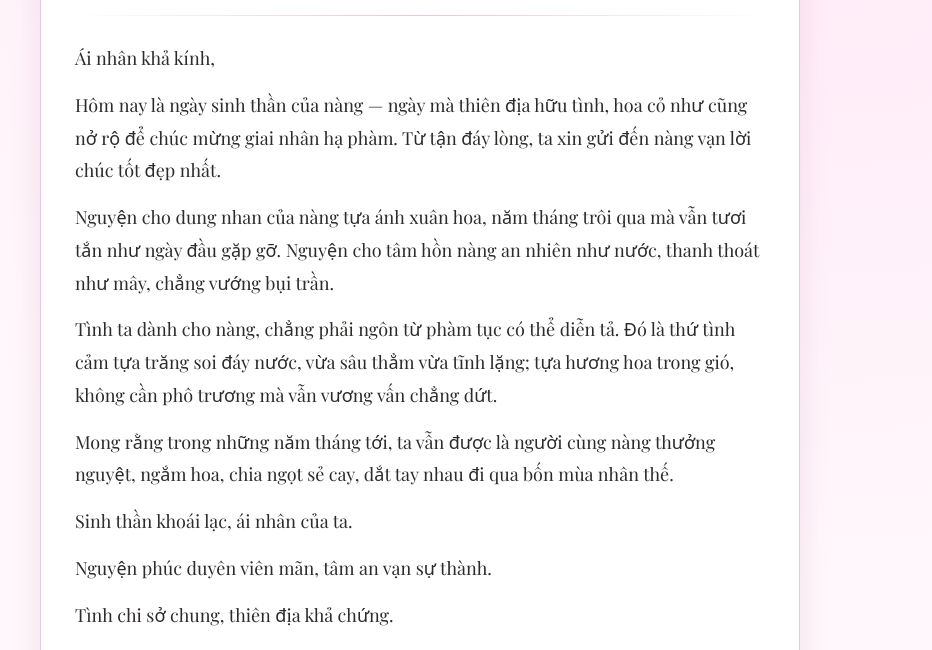
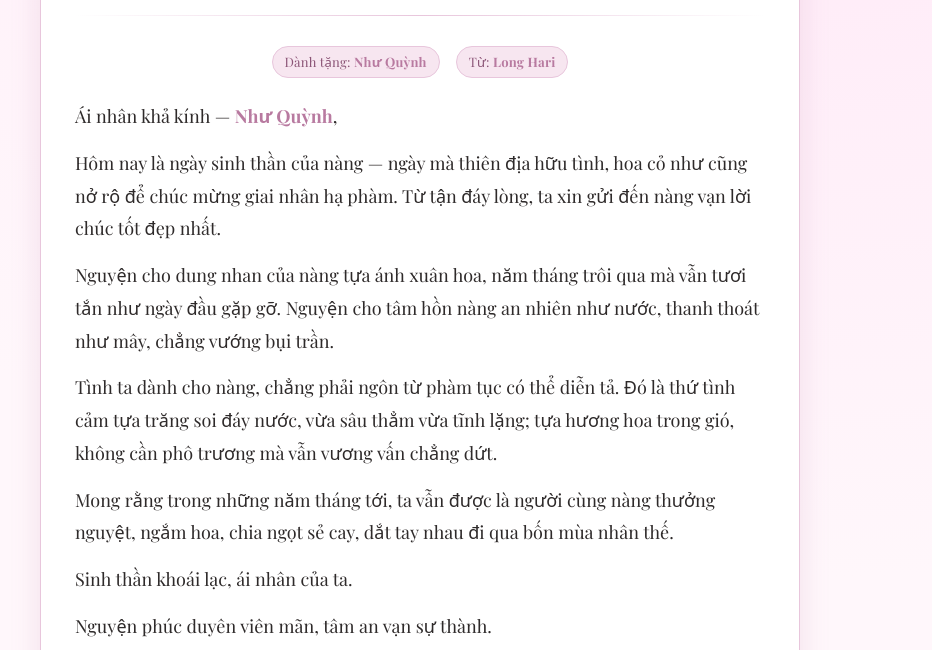
Before and after one commit to LongHai1852/birthday-page, a plain HTML site: page index.html in a window 1280 px wide. Shown: the part 125-775 px from the top of the page, without its empty margins (220-1152 px from the left). Drawn offline with nearby package versions, Linux system fonts and the light colour scheme.

Commit message:
Enhance birthday message layout with recipient and sender tags

```diff
--- a/index.html
+++ b/index.html
@@ -28,14 +28,21 @@
     .sign { margin-top: 22px; font-style: italic; text-align: right; }
     .badge { display:inline-block; padding: 6px 10px; border-radius: 999px; background: #f7e6f0; color: #8b5476; font-size: 12px; letter-spacing: .3px; margin: 10px auto 0; }
     footer { margin-top: 18px; text-align: center; color: #8a7a82; font-size: 12px; }
+    .name { color: var(--accent); font-weight: 700; }
+    .names { text-align: center; margin: 6px 0 18px; }
+    .names .tag { display:inline-block; padding: 6px 12px; border-radius: 999px; background: #f7e6f0; color: #8b5476; border: 1px solid var(--accent-2); font-size: 13px; letter-spacing: .2px; margin: 4px 6px; }
   </style>
 </head>
 <body>
   <main class="card">
     <h1 class="h">🌸 Thư Chúc Sinh Thần 🌸</h1>
     <hr class="sep" />
+    <div class="names">
+      <span class="tag">Dành tặng: <span class="name">Như Quỳnh</span></span>
+      <span class="tag">Từ: <span class="name">Long Hari</span></span>
+    </div>
 
-    <p>Ái nhân khả kính,</p>
+    <p>Ái nhân khả kính — <span class="name">Như Quỳnh</span>,</p>
     <p>Hôm nay là ngày sinh thần của nàng — ngày mà thiên địa hữu tình, hoa cỏ như cũng nở rộ để chúc mừng giai nhân hạ phàm. Từ tận đáy lòng, ta xin gửi đến nàng vạn lời chúc tốt đẹp nhất.</p>
     <p>Nguyện cho dung nhan của nàng tựa ánh xuân hoa, năm tháng trôi qua mà vẫn tươi tắn như ngày đầu gặp gỡ. Nguyện cho tâm hồn nàng an nhiên như nước, thanh thoát như mây, chẳng vướng bụi trần.</p>
     <p>Tình ta dành cho nàng, chẳng phải ngôn từ phàm tục có thể diễn tả. Đó là thứ tình cảm tựa trăng soi đáy nước, vừa sâu thẳm vừa tĩnh lặng; tựa hương hoa trong gió, không cần phô trương mà vẫn vương vấn chẳng dứt.</p>
@@ -43,7 +50,7 @@
     <p>Sinh thần khoái lạc, ái nhân của ta.</p>
     <p>Nguyện phúc duyên viên mãn, tâm an vạn sự thành.</p>
     <p>Tình chi sở chung, thiên địa khả chứng.</p>
-    <p class="sign">— Người luôn thương nhớ nàng 🌷</p>
+    <p class="sign">— Người luôn thương nhớ nàng, <span class="name">Long Hari</span> 🌷</p>
     <footer>Thiệp nhỏ được tạo với yêu thương.</footer>
   </main>
 </body>
```
